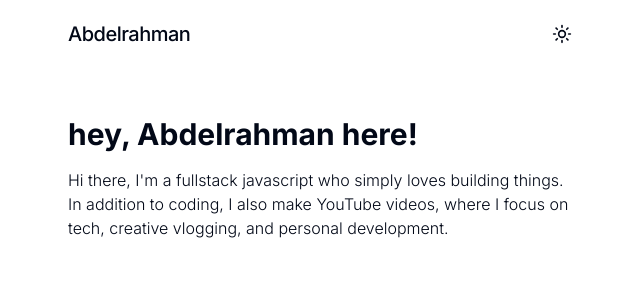
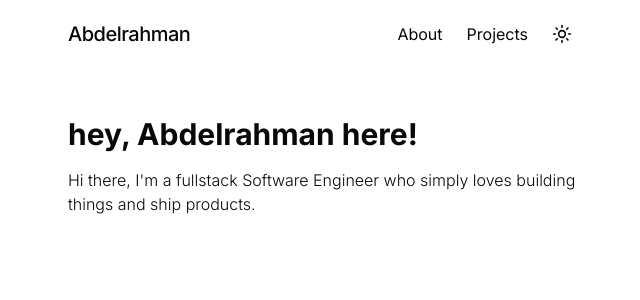
Before and after one commit to hellorapio/portfolio, a Next.js app: page / in a window 1280 px wide. Shown: the top 300 px of the page, without its empty margins (316-956 px from the left). Built offline with nearby package versions, Linux system fonts and the light colour scheme.

Commit message:
feat: adding pages and fixing up some styling

```diff
--- /dev/null
+++ b/src/app/about/page.tsx
@@ -0,0 +1 @@
+export default function Page() {}
--- a/src/app/globals.css
+++ b/src/app/globals.css
@@ -9,51 +9,52 @@ body {
 @layer base {
   :root {
     --background: 0 0% 100%;
-    --foreground: 222.2 84% 4.9%;
+    --foreground: 240 10% 3.9%;
     --card: 0 0% 100%;
-    --card-foreground: 222.2 84% 4.9%;
+    --card-foreground: 240 10% 3.9%;
     --popover: 0 0% 100%;
-    --popover-foreground: 222.2 84% 4.9%;
-    --primary: 222.2 47.4% 11.2%;
-    --primary-foreground: 210 40% 98%;
-    --secondary: 210 40% 96.1%;
-    --secondary-foreground: 222.2 47.4% 11.2%;
-    --muted: 210 40% 96.1%;
-    --muted-foreground: 215.4 16.3% 46.9%;
-    --accent: 210 40% 96.1%;
-    --accent-foreground: 222.2 47.4% 11.2%;
+    --popover-foreground: 240 10% 3.9%;
+    --primary: 240 5.9% 10%;
+    --primary-foreground: 0 0% 98%;
+    --secondary: 240 4.8% 95.9%;
+    --secondary-foreground: 240 5.9% 10%;
+    --muted: 240 4.8% 95.9%;
+    --muted-foreground: 240 3.8% 46.1%;
+    --accent: 240 4.8% 95.9%;
+    --accent-foreground: 240 5.9% 10%;
     --destructive: 0 84.2% 60.2%;
-    --destructive-foreground: 210 40% 98%;
-    --border: 214.3 31.8% 91.4%;
-    --input: 214.3 31.8% 91.4%;
-    --ring: 222.2 84% 4.9%;
+    --destructive-foreground: 0 0% 98%;
+    --border: 240 5.9% 90%;
+    --input: 240 5.9% 90%;
+    --ring: 240 5.9% 10%;
+    --radius: 0.5rem;
     --chart-1: 12 76% 61%;
     --chart-2: 173 58% 39%;
     --chart-3: 197 37% 24%;
     --chart-4: 43 74% 66%;
     --chart-5: 27 87% 67%;
-    --radius: 0.5rem;
   }
+
   .dark {
-    --background: 222.2 84% 4.9%;
-    --foreground: 210 40% 98%;
-    --card: 222.2 84% 4.9%;
-    --card-foreground: 210 40% 98%;
-    --popover: 222.2 84% 4.9%;
-    --popover-foreground: 210 40% 98%;
-    --primary: 210 40% 98%;
-    --primary-foreground: 222.2 47.4% 11.2%;
-    --secondary: 217.2 32.6% 17.5%;
-    --secondary-foreground: 210 40% 98%;
-    --muted: 217.2 32.6% 17.5%;
-    --muted-foreground: 215 20.2% 65.1%;
-    --accent: 217.2 32.6% 17.5%;
-    --accent-foreground: 210 40% 98%;
+    --background: 240 10% 3.9%;
+    --foreground: 0 0% 98%;
+    --card: 240 10% 3.9%;
+    --card-foreground: 0 0% 98%;
+    --popover: 240 10% 3.9%;
+    --popover-foreground: 0 0% 98%;
+    --primary: 0 0% 98%;
+    --primary-foreground: 240 5.9% 10%;
+    --secondary: 240 3.7% 15.9%;
+    --secondary-foreground: 0 0% 98%;
+    --muted: 240 3.7% 15.9%;
+    --muted-foreground: 240 5% 64.9%;
+    --accent: 240 3.7% 15.9%;
+    --accent-foreground: 0 0% 98%;
     --destructive: 0 62.8% 30.6%;
-    --destructive-foreground: 210 40% 98%;
-    --border: 217.2 32.6% 17.5%;
-    --input: 217.2 32.6% 17.5%;
-    --ring: 212.7 26.8% 83.9%;
+    --destructive-foreground: 0 0% 98%;
+    --border: 240 3.7% 15.9%;
+    --input: 240 3.7% 15.9%;
+    --ring: 240 4.9% 83.9%;
     --chart-1: 220 70% 50%;
     --chart-2: 160 60% 45%;
     --chart-3: 30 80% 55%;
--- /dev/null
+++ b/src/app/projects/page.tsx
@@ -0,0 +1 @@
+export default function Page() {}
--- a/src/components/Header.tsx
+++ b/src/components/Header.tsx
@@ -1,3 +1,4 @@
+import Link from "next/link";
 import Logo from "./Logo";
 import { ModeToggle } from "./ModeToggle";
 // import QuickLinks from "./QuickLinks";
@@ -9,7 +10,19 @@ export default function Header() {
       <div className="flex justify-between items-center">
         <Logo />
         {/* <QuickLinks /> */}
-        <ModeToggle />
+        <div className="flex items-center gap-4">
+          <nav>
+            <ul className="flex gap-6">
+              <li>
+                <Link href="/about">About</Link>
+              </li>
+              <li>
+                <Link href="/projects">Projects</Link>
+              </li>
+            </ul>
+          </nav>
+          <ModeToggle />
+        </div>
       </div>
     </Wrapper>
   );
--- a/src/components/Intro.tsx
+++ b/src/components/Intro.tsx
@@ -4,14 +4,12 @@ export default function Intro() {
   return (
     <Wrapper>
       <section className="flex flex-col gap-4">
-        <h2 className="text-3xl font-bold text-left">
+        <h2 className="md:text-3xl text-xl font-bold text-left">
           hey, Abdelrahman here!
         </h2>
         <p className="text-md font-light">
-          Hi there, I&apos;m a fullstack javascript who simply loves
-          building things. In addition to coding, I also make YouTube
-          videos, where I focus on tech, creative vlogging, and personal
-          development.
+          Hi there, I&apos;m a fullstack Software Engineer who simply loves
+          building things and ship products.
         </p>
       </section>
     </Wrapper>
--- a/src/components/Wrapper.tsx
+++ b/src/components/Wrapper.tsx
@@ -4,7 +4,7 @@ export default function Wrapper({
   children: React.ReactNode;
 }) {
   return (
-    <div className="mx-auto md:w-4/5 lg:w-2/5 md:px-0 w-full px-10 py-4">
+    <div className="mx-auto md:w-4/5 lg:w-2/5 md:px-0 w-full px-6 py-4">
       {children}
     </div>
   );
```
